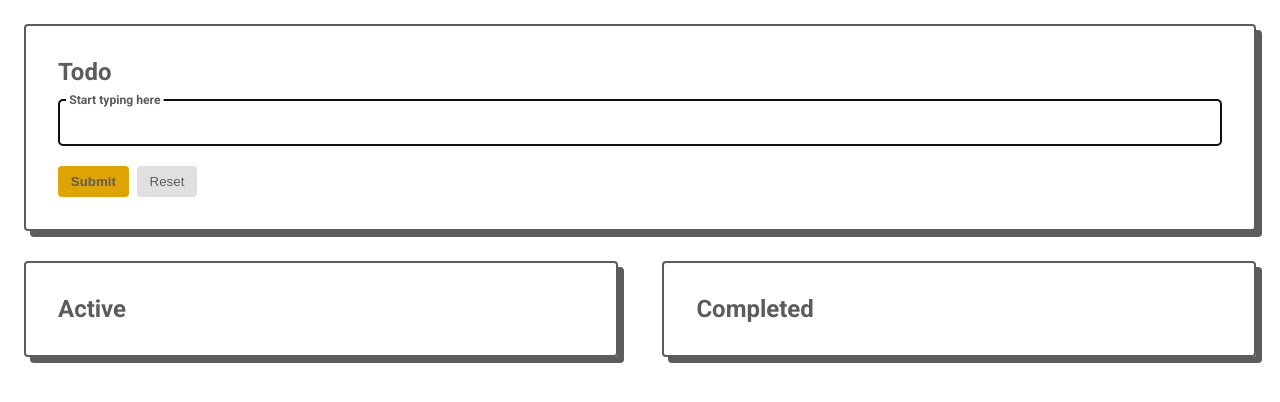
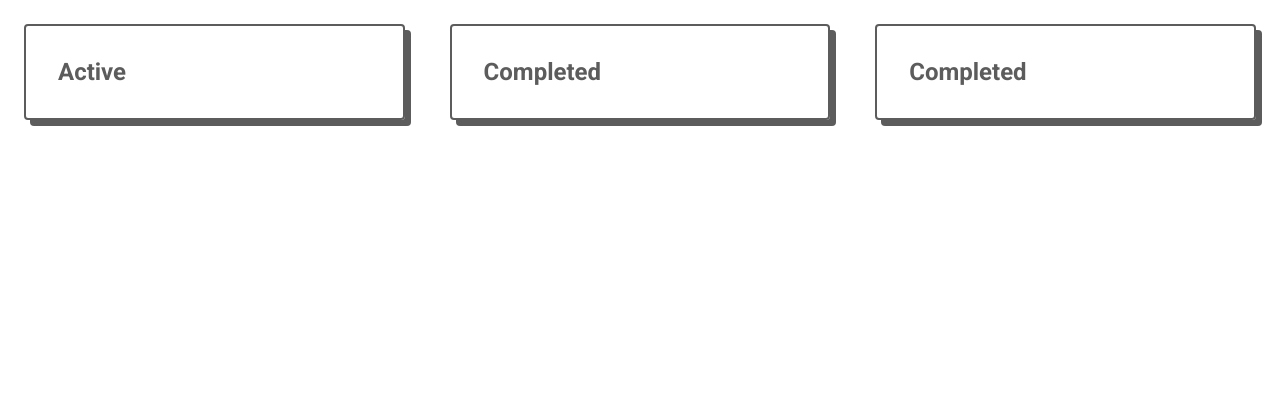
Before and after one commit to Jisan-mia/tiny-ts, a React (Create React App) app: page / in a window 1280 px wide. Shown: the top 402 px of the page. Built offline with nearby package versions, Linux system fonts and the light colour scheme; the HTML template or start-up script is replaced by a standard one.

Commit message:
initizlizing new ui

```diff
--- a/src/components/Todo/TodoApp.tsx
+++ b/src/components/Todo/TodoApp.tsx
@@ -1,5 +1,5 @@
 import { useState } from "react";
-import { Todo } from "../types";
+import { Column, Todo } from "../types";
 import TodoInput from "./TodoInput";
 import Todos from "./Todos";
 import { DragDropContext, DropResult } from 'react-beautiful-dnd';
@@ -7,8 +7,12 @@ import { DragDropContext, DropResult } from 'react-beautiful-dnd';
 
 function TodoApp() {
 
+  const [columns, setColumn] = useState<Column[]>([])
+
   const [todo, setTodo] = useState<string>("");
+  const [backlogTodos, setBacklogTodos] = useState<Todo[]>([])
   const [todos, setTodos] = useState<Todo[]>([]);
+  const [inProgressTodos, setInProgressTodos] = useState<Todo[]>([])
   const [completedTodos, setCompletedTodos] = useState<Todo[]>([])
 
 
@@ -19,7 +23,6 @@ function TodoApp() {
       setTodos([...todos, {
         id: Date.now(),
         todo: todo,
-        isDone: false
       }])
 
       setTodo("")
@@ -58,7 +61,7 @@ function TodoApp() {
   return (
     <>
       <DragDropContext onDragEnd={handleDragEnd}>
-        <TodoInput todo={todo} setTodo={setTodo} handleSubmitTodo={handleSubmitTodo}/>
+        {/* <TodoInput todo={todo} setTodo={setTodo} handleSubmitTodo={handleSubmitTodo}/> */}
         <Todos todos={todos} setTodos={setTodos} completedTodos={completedTodos} setCompletedTodos={setCompletedTodos}/>
       </DragDropContext>
     </>
--- a/src/components/Todo/Todos.tsx
+++ b/src/components/Todo/Todos.tsx
@@ -15,6 +15,7 @@ const Todos:React.FC<IProps> = ({todos, setTodos, completedTodos, setCompletedTo
   return (
 
     <div className={styles.todo__container}>
+      {/* active todo */}
 
       <Droppable droppableId={`activeTodo`} >
         {
@@ -39,6 +40,35 @@ const Todos:React.FC<IProps> = ({todos, setTodos, completedTodos, setCompletedTo
 
       </Droppable>
 
+        {/* in progress todo */}
+
+        <Droppable droppableId={`inProgress`} >
+        {
+          (provided, snapshot) => (
+            <div className={`${styles.completed__todo} ${snapshot.isDraggingOver && styles.droppingCompleted}`} ref={provided.innerRef} {...provided.droppableProps}>
+              <h2>Completed</h2>
+
+              <ul className={styles.todos}>
+
+                {
+                  completedTodos.length ? completedTodos.map((todo, idx) => (
+                    <TodoItem index={idx} key={todo.id} todo={todo} todos={completedTodos} setTodos={setCompletedTodos}/>
+                  )) : ''
+                }
+                {provided.placeholder}
+
+              </ul>
+            </div>
+          )
+        }
+
+      </Droppable>
+
+
+
+
+
+{/* completed todo */}
       <Droppable droppableId={`completedTodo`} >
         {
           (provided, snapshot) => (
@@ -61,6 +91,9 @@ const Todos:React.FC<IProps> = ({todos, setTodos, completedTodos, setCompletedTo
 
       </Droppable>
 
+
+
+
     </div>
   )
 }
```
Also changed, not shown: src/components/types/index.ts (+21 -1 lines).
